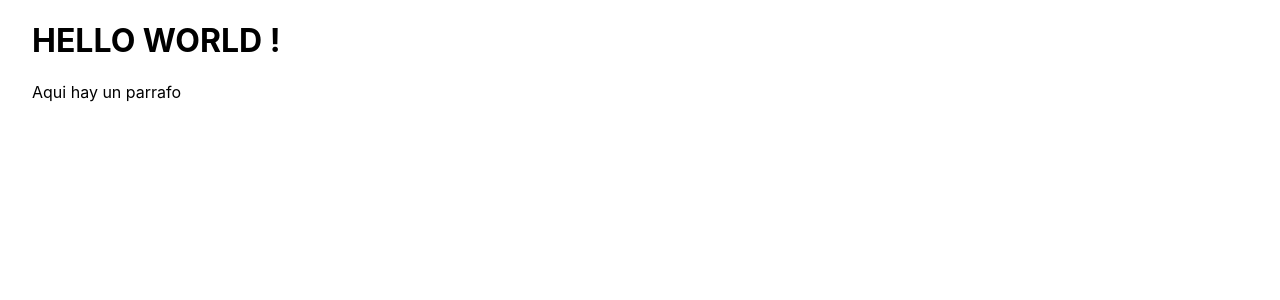
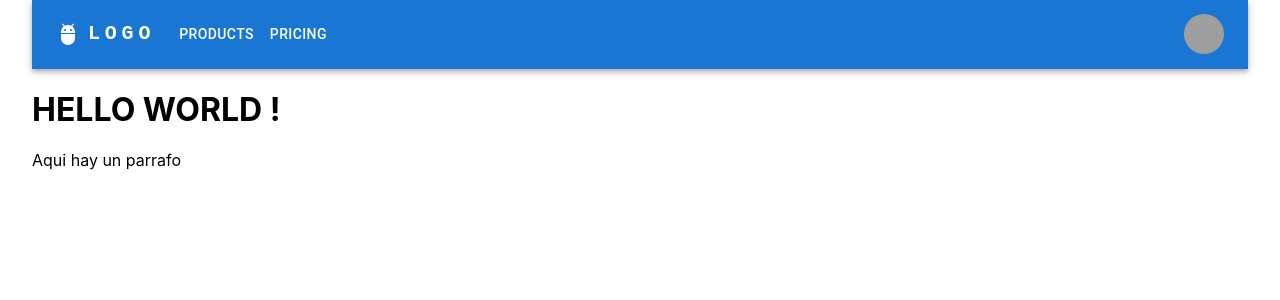
Before and after one commit to matias293/first-app, a Next.js app: page / in a window 1280 px wide. Shown: the top 300 px of the page. Built offline with nearby package versions, Linux system fonts and the light colour scheme; grey boxes are pictures that could not be loaded.

Commit message:
Add navbar component

```diff
--- /dev/null
+++ b/components/navbar/navbar.jsx
@@ -0,0 +1,162 @@
+import * as React from 'react';
+import AppBar from '@mui/material/AppBar';
+import Box from '@mui/material/Box';
+import Toolbar from '@mui/material/Toolbar';
+import IconButton from '@mui/material/IconButton';
+import Typography from '@mui/material/Typography';
+import Menu from '@mui/material/Menu';
+import MenuIcon from '@mui/icons-material/Menu';
+import Container from '@mui/material/Container';
+import Avatar from '@mui/material/Avatar';
+import Button from '@mui/material/Button';
+import Tooltip from '@mui/material/Tooltip';
+import MenuItem from '@mui/material/MenuItem';
+import AdbIcon from '@mui/icons-material/Adb';
+
+const pages = ['Products', 'Pricing'];
+const settings = ['Profile', 'Account', 'Dashboard', 'Logout'];
+
+function ResponsiveAppBar() {
+  const [anchorElNav, setAnchorElNav] = React.useState(null);
+  const [anchorElUser, setAnchorElUser] = React.useState(null);
+
+  const handleOpenNavMenu = (event) => {
+    setAnchorElNav(event.currentTarget);
+  };
+  const handleOpenUserMenu = (event) => {
+    setAnchorElUser(event.currentTarget);
+  };
+
+  const handleCloseNavMenu = () => {
+    setAnchorElNav(null);
+  };
+
+  const handleCloseUserMenu = () => {
+    setAnchorElUser(null);
+  };
+
+  return (
+    <AppBar position="static">
+      <Container maxWidth="xl">
+        <Toolbar disableGutters>
+          <AdbIcon sx={{ display: { xs: 'none', md: 'flex' }, mr: 1 }} />
+          <Typography
+            variant="h6"
+            noWrap
+            component="a"
+            href="/"
+            sx={{
+              mr: 2,
+              display: { xs: 'none', md: 'flex' },
+              fontFamily: 'monospace',
+              fontWeight: 700,
+              letterSpacing: '.3rem',
+              color: 'inherit',
+              textDecoration: 'none',
+            }}
+          >
+            LOGO
+          </Typography>
+
+          <Box sx={{ flexGrow: 1, display: { xs: 'flex', md: 'none' } }}>
+            <IconButton
+              size="large"
+              aria-label="account of current user"
+              aria-controls="menu-appbar"
+              aria-haspopup="true"
+              onClick={handleOpenNavMenu}
+              color="inherit"
+            >
+              <MenuIcon />
+            </IconButton>
+            <Menu
+              id="menu-appbar"
+              anchorEl={anchorElNav}
+              anchorOrigin={{
+                vertical: 'bottom',
+                horizontal: 'left',
+              }}
+              keepMounted
+              transformOrigin={{
+                vertical: 'top',
+                horizontal: 'left',
+              }}
+              open={Boolean(anchorElNav)}
+              onClose={handleCloseNavMenu}
+              sx={{
+                display: { xs: 'block', md: 'none' },
+              }}
+            >
+              {pages.map((page) => (
+                <MenuItem key={page} onClick={handleCloseNavMenu}>
+                  <Typography textAlign="center">{page}</Typography>
+                </MenuItem>
+              ))}
+            </Menu>
+          </Box>
+          <AdbIcon sx={{ display: { xs: 'flex', md: 'none' }, mr: 1 }} />
+          <Typography
+            variant="h5"
+            noWrap
+            component="a"
+            href=""
+            sx={{
+              mr: 2,
+              display: { xs: 'flex', md: 'none' },
+              flexGrow: 1,
+              fontFamily: 'monospace',
+              fontWeight: 700,
+              letterSpacing: '.3rem',
+              color: 'inherit',
+              textDecoration: 'none',
+            }}
+          >
+            LOGO
+          </Typography>
+          <Box sx={{ flexGrow: 1, display: { xs: 'none', md: 'flex' } }}>
+            {pages.map((page) => (
+              <Button
+                key={page}
+                onClick={handleCloseNavMenu}
+                sx={{ my: 2, color: 'white', display: 'block' }}
+              >
+                {page}
+              </Button>
+            ))}
+          </Box>
+
+          <Box sx={{ flexGrow: 0 }}>
+            <Tooltip title="Open settings">
+              <IconButton onClick={handleOpenUserMenu} sx={{ p: 0 }}>
+                <Avatar alt="Remy Sharp" src="/static/images/avatar/2.jpg" />
+              </IconButton>
+            </Tooltip>
+            <Menu
+              sx={{ mt: '45px' }}
+              id="menu-appbar"
+              anchorEl={anchorElUser}
+              anchorOrigin={{
+                vertical: 'top',
+                horizontal: 'right',
+              }}
+              keepMounted
+              transformOrigin={{
+                vertical: 'top',
+                horizontal: 'right',
+              }}
+              open={Boolean(anchorElUser)}
+              onClose={handleCloseUserMenu}
+            >
+              {settings.map((setting) => (
+                <MenuItem key={setting} onClick={handleCloseUserMenu}>
+                  <Typography textAlign="center">{setting}</Typography>
+                </MenuItem>
+              ))}
+            </Menu>
+          </Box>
+        </Toolbar>
+      </Container>
+    </AppBar>
+  );
+}
+export default ResponsiveAppBar;
--- a/pages/index.js
+++ b/pages/index.js
@@ -1,5 +1,5 @@
 import Head from 'next/head'
-import Image from 'next/image'
+import ResponsiveAppBar from "../components/navbar/navbar";
 import styles from '../styles/Home.module.css'
 
 export default function Home() {
@@ -10,6 +10,7 @@ export default function Home() {
         <meta name="description" content="Generated by create next app" />
         <link rel="icon" href="/favicon.ico" />
       </Head>
+      <ResponsiveAppBar/>
 
       <main>
         <h1 >
```
Also changed, not shown: components/navbar/navbar.css (added).
